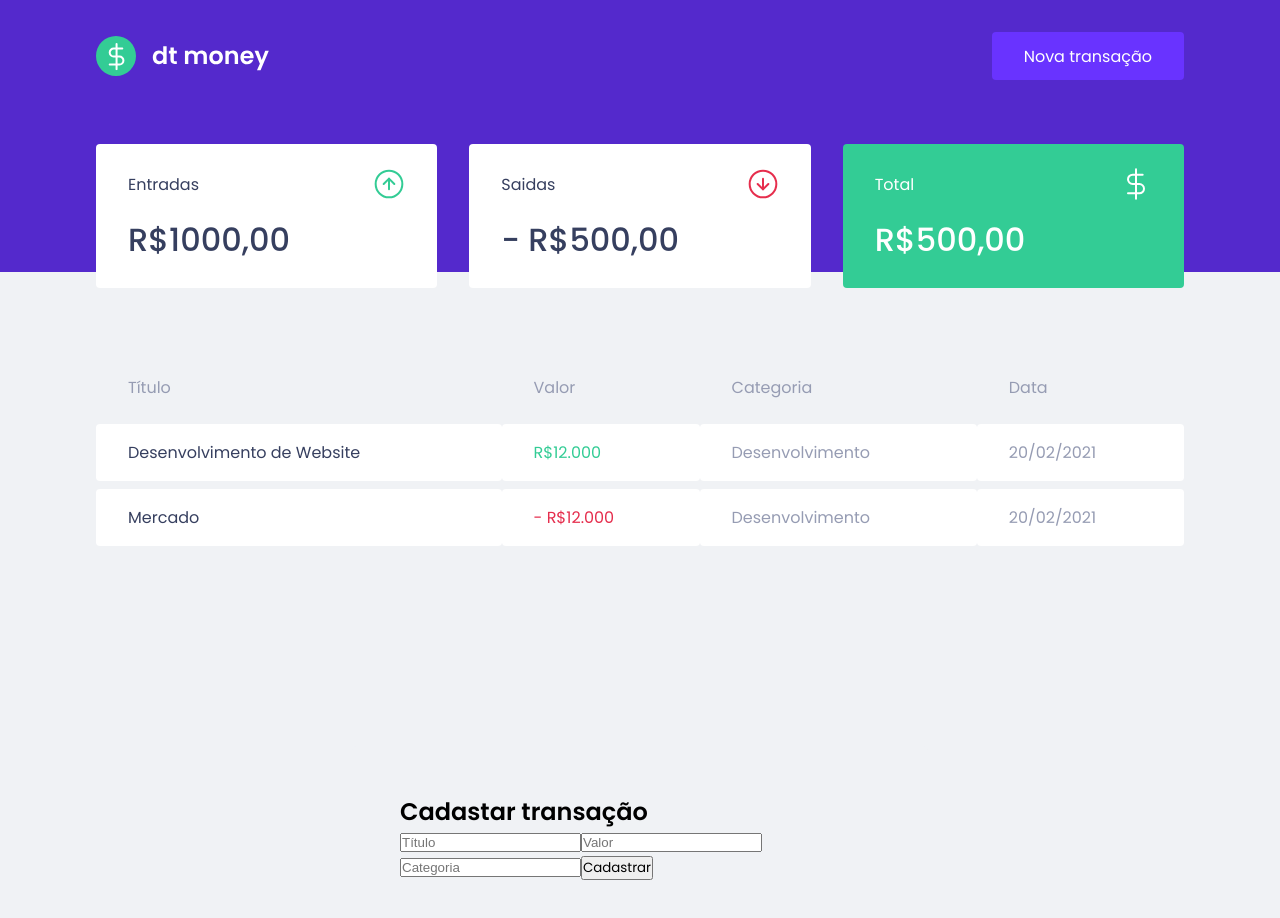
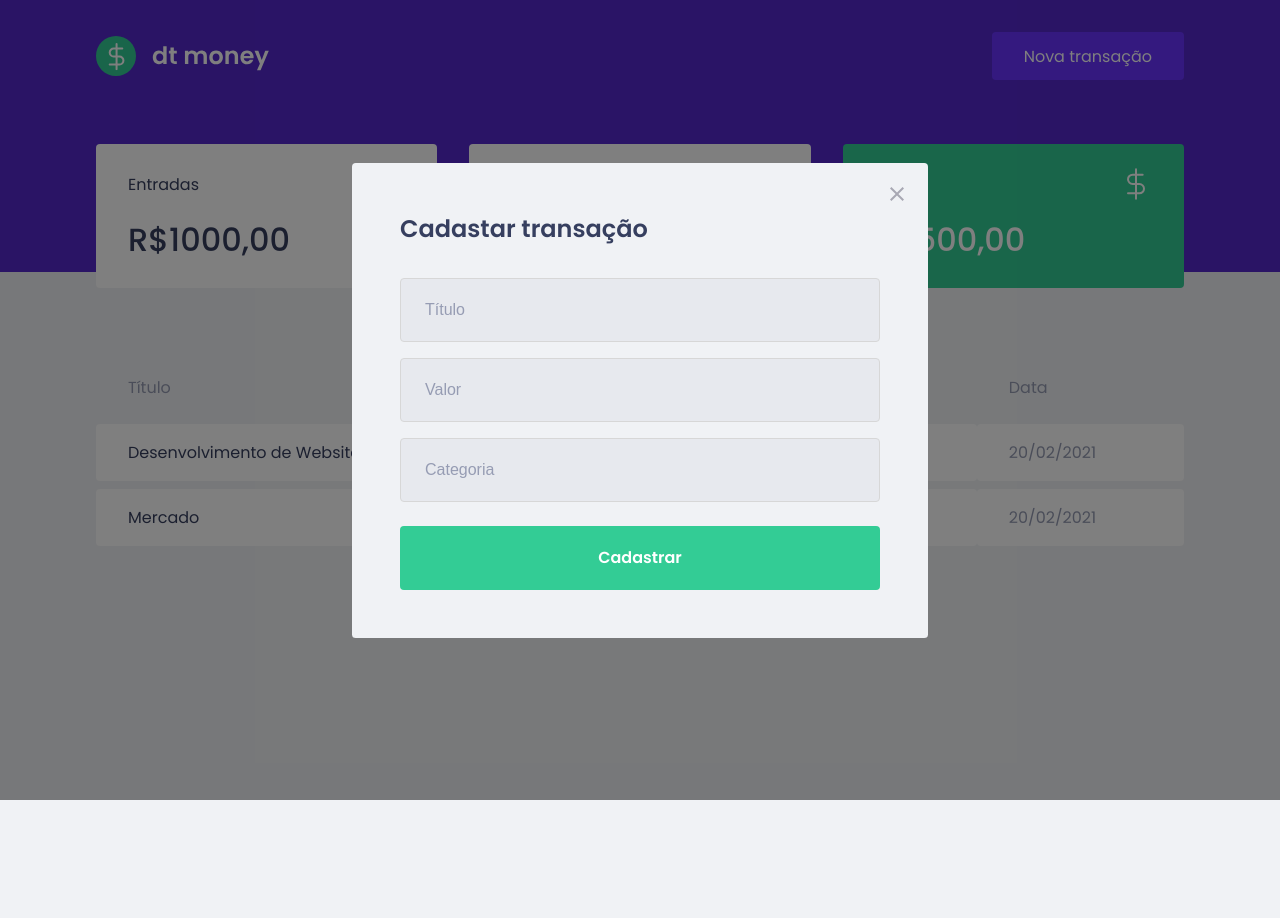
Before and after one commit to RafaelGoulartB/dt.money, a React (Create React App) app: page / in a window 1280 px wide. Both pictures are taken after a click on the button "Nova transação". Shown: the top 918 px of the page. After the commit the page ends 800 px from the top, so only its background shows below. Built offline with nearby package versions, Linux system fonts and the light colour scheme; no server answers; what miragejs would draw is missing.

Commit message:
🎨 style: Styling modal form

```diff
--- a/src/components/NewTransactionModal/NewTransactionModal.tsx
+++ b/src/components/NewTransactionModal/NewTransactionModal.tsx
@@ -1,6 +1,7 @@
 import React from 'react';
 import Modal from 'react-modal'
 import { Container } from './NewTransactionModalStyle';
+import closeImg from '../../assets/close.svg';
 
 Modal.setAppElement('#root')
 
@@ -17,6 +18,14 @@
       overlayClassName='react-modal-overlay'
       className='react-modal-content'
     >
+      <button
+        type='button'
+        onClick={onRequestClose}
+        className="react-modal-close"
+      >
+        <img src={closeImg} alt="Fechar MOdal" />
+      </button>
+
       <Container>
         <h2>Cadastar transação</h2>
 
--- a/src/components/NewTransactionModal/NewTransactionModalStyle.ts
+++ b/src/components/NewTransactionModal/NewTransactionModalStyle.ts
@@ -1,3 +1,48 @@
 import styled from 'styled-components'
 
-export const Container = styled.form``
+export const Container = styled.form`
+  h2 {
+    color: var(--text-title);
+    font-size: 1.5rem;
+    margin-bottom: 2rem;
+  }
+
+  input {
+    width: 100%;
+    padding: 0 1.5rem;
+    height: 4rem;
+    border-radius: 0.25rem;
+
+    border: 1px solid #d7d7d7;
+    background-color: #e7e9ee;
+
+    font-weight: 400;
+    font-size: 1rem;
+
+    &::placeholder {
+      color: var(--text-body);
+    }
+    & + input {
+      margin-top: 1rem;
+    }
+  }
+
+  button[type="submit"] {
+    width: 100%;
+    padding: 0 1.5rem;
+    height: 4rem;
+    background-color: var(--green);
+    color: #fff;
+    border-radius: 0.25rem;
+    border: 0;
+    font-size: 1rem;
+    font-weight: 600;
+    margin-top: 1.5rem;
+
+    transition: filter 0.2s;
+
+    &:hover {
+      filter: brightness(0.9);
+    }
+  }
+`
--- a/src/styles/global.ts
+++ b/src/styles/global.ts
@@ -50,7 +50,7 @@
     cursor: not-allowed;
   }
   .react-modal-overlay {
-    background: rgba(0,0,0,0.5)
+    background: rgba(0,0,0,0.5);
 
     position: fixed;
     top: 0;
@@ -70,4 +70,15 @@
     position: relative;
     border-radius: 0.24rem;
   }
+  .react-modal-close {
+    position: absolute;
+    right: 1.5rem;
+    top: 1.5rem;
+    border: 0;
+    background: transparent;
+
+    &:hover {
+      filter: brightness(0.8);
+    }
+  }
 `
```
